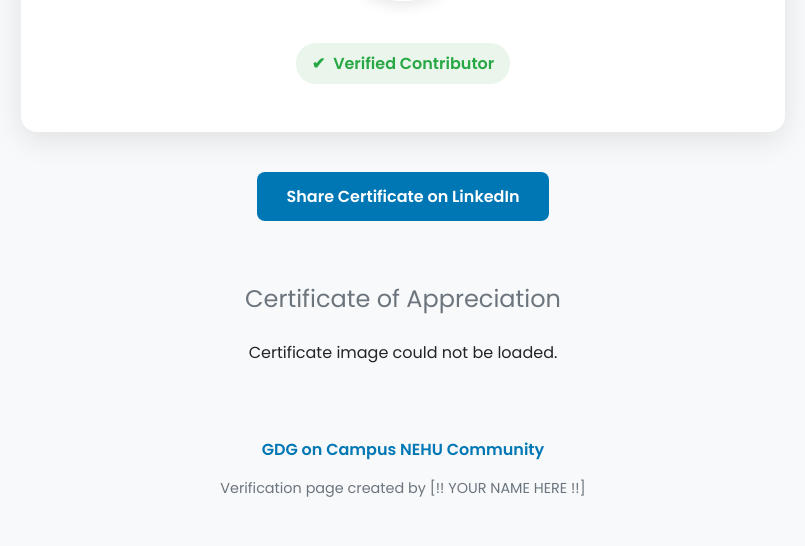
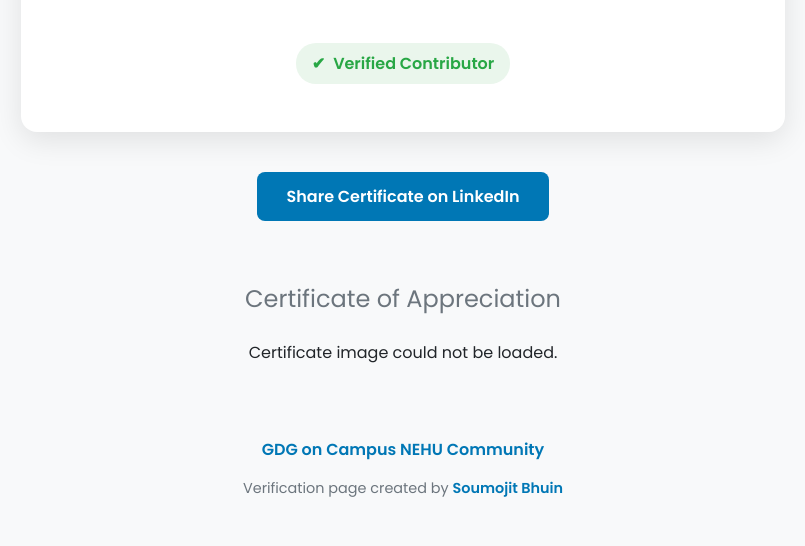
Before and after one commit to GDGonCampusNEHU/GDGcertificate_verification, a Flask app: template templates/certificate.html in a window 1280 px wide. Shown: the part 294-840 px from the top of the page, without its empty margins (237-1042 px from the left). Run offline with Flask 3, Linux system fonts and the light colour scheme; the template is opened without the code that fills it, so the values that code supplies are empty; grey boxes are pictures that could not be loaded.

Commit message:
fix the profile image and footer

```diff
--- a/templates/certificate.html
+++ b/templates/certificate.html
@@ -30,7 +30,7 @@
         <!-- Member Verification Card -->
         <section class="profile-card">
             <div class="profile-picture-container">
-                <img src="{{ url_for('static', filename='images/' + cert.member_name + '.png') }}" alt="Profile Picture" class="profile-pic">
+                <img src="{{ cert.profile_image}}" alt="Profile Picture" class="profile-pic">
             </div>
             <div class="card-body">
                 <h1 class="member-name">{{ cert.member_name }}</h1>
@@ -60,8 +60,15 @@
 
         <!-- Page Footer -->
         <footer class="page-footer">
-            <p><a href="https://gdg.community.dev/gdg-on-campus-north-eastern-hill-university-shillong-india/" target="_blank">GDG on Campus NEHU Community</a></p>
-            <p class="creator-credit">Verification page created by [!! YOUR NAME HERE !!]</p>
+            <p>
+                <a href="https://gdg.community.dev/gdg-on-campus-north-eastern-hill-university-shillong-india/" target="_blank">
+                    GDG on Campus NEHU Community
+                </a>
+            </p>
+            <p class="creator-credit">
+                Verification page created by
+                <a href="https://www.linkedin.com/in/soumojit-bhuin" target="_blank">Soumojit Bhuin</a>
+            </p>
         </footer>
 
     </main>
```
